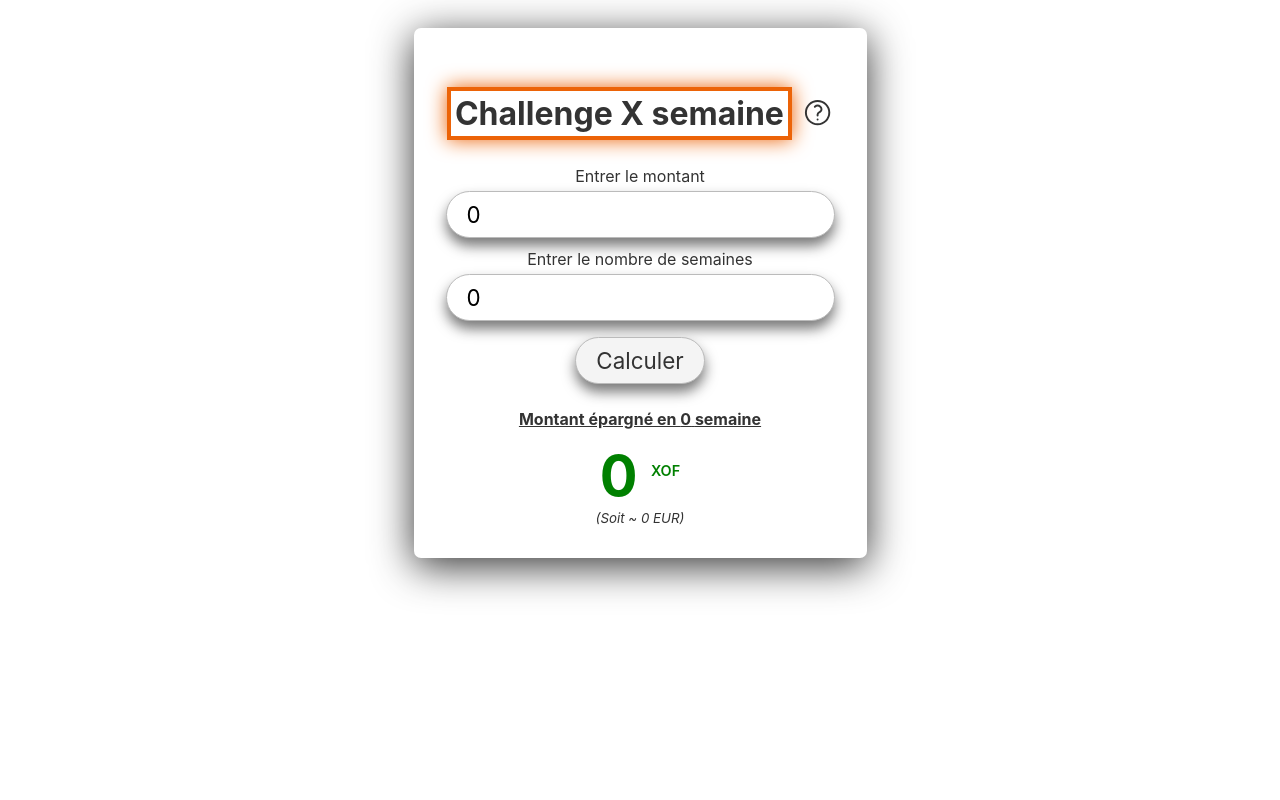
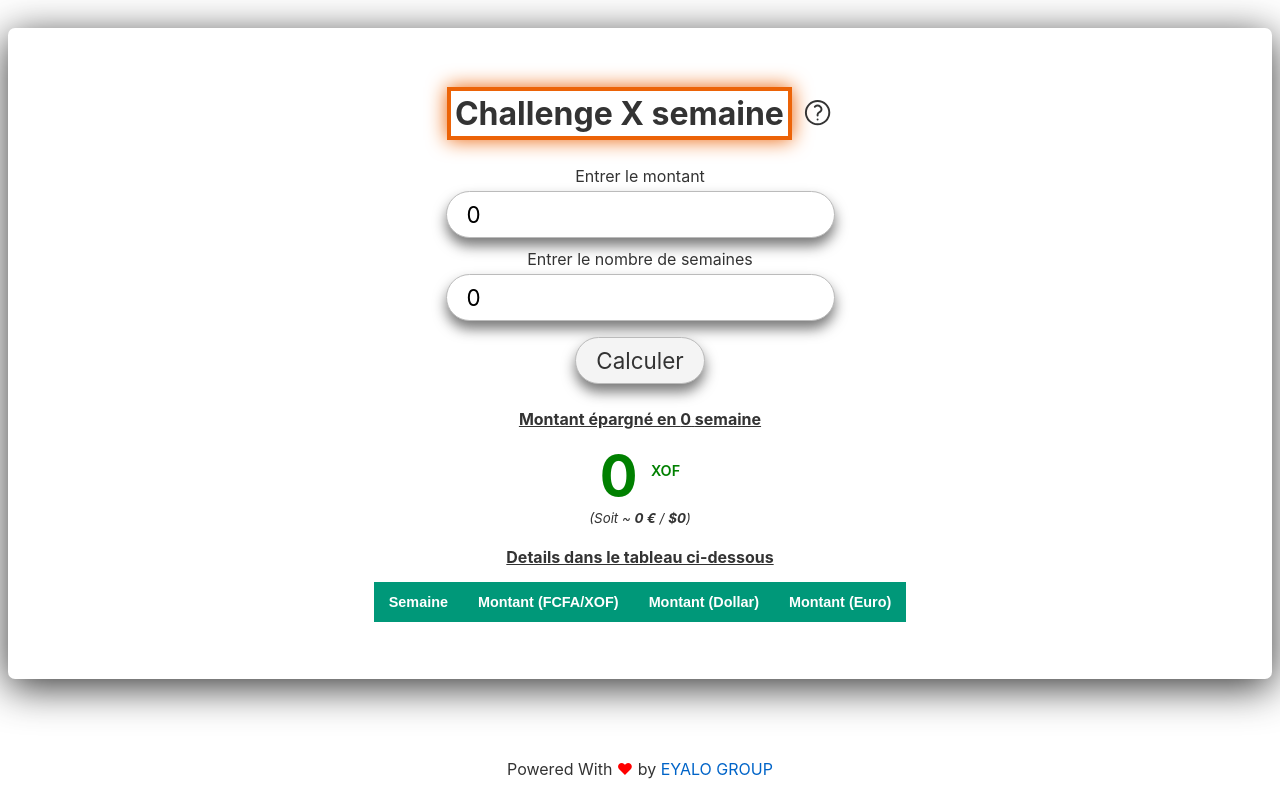
Before and after one commit to juslin03/epargne-calculator, a Svelte app: page / in a window 1280 px wide. Both pictures are taken after a click on the button "Calculer". Built offline with nearby package versions, Linux system fonts and the light colour scheme; no server answers.

Commit message:
Feat: add details in table

```diff
--- a/src/App.svelte
+++ b/src/App.svelte
@@ -2,13 +2,25 @@
 	import { fly } from 'svelte/transition';
 	import { onMount } from 'svelte/internal';
 	import Modal from './Modal.svelte';
+
+	const RATE_EURO = 0.0015384615384615;
+	const RATE_DOLLARS = 0.0015710919088767;
 	let montant = 0, n = 0, somme = 0, hasCalculated = false, note = false, showModal = false;
-	let rateData, totalToConvert = 0;
+	let totalToConvert = 0;
 	let montantEnEuro = 0;
+	let montantEnDollar = 0;
+	let tableRows = "";
 	async function calculer () {
 		somme = 0;
+		tableRows = "";
 		for(let i = 1; i <= n; i++) {
-			somme = somme + (montant * i)
+			somme +=  montant * i;
+			tableRows += `<tr>
+							<td>Semaine n°${i}</td>
+							<td>${montant * i} <small>XOF</small></td>
+							<td>$${Math.round(montant * i * RATE_DOLLARS)}</td>
+							<td>${Math.round(montant * i * RATE_EURO)} €</td>
+						  </tr>`
 		}
 		totalToConvert = somme;
 		somme = somme.toString();
@@ -16,8 +28,14 @@
 		hasCalculated = true;
 		if (hasCalculated) {
 			let response = await fetch(`https://api.getgeoapi.com/v2/currency/convert?api_key=0986567706a51ddcab3d67b8a0d58b210db512fe&from=XOF&to=EUR&amount=${totalToConvert}&format=json`);
-			const { rates } = await response.json();
-			montantEnEuro = rates['EUR']?.rate_for_amount;
+			if (response.status === 403) {
+				montantEnEuro = totalToConvert * RATE_EURO;
+				montantEnDollar = totalToConvert * RATE_DOLLARS;
+			} else {
+				const { rates } = await response.json();
+				montantEnEuro = rates['EUR']?.rate_for_amount;
+				montantEnDollar = totalToConvert * RATE_DOLLARS;
+			}
 		}
 	}
 
@@ -68,11 +86,22 @@ function handleClick() {
 		<input type="number" min={0} id="duree" bind:value={n} placeholder="Ex: 2" />
 		<button on:click={calculer}>Calculer</button>
 		{#if hasCalculated}
-			<div in:fly={{ y: 100, duration: 1000 }}>
+			<div class="result" in:fly={{ y: 100, duration: 1000 }}>
 				<h2 style='text-decoration: underline; font-size: 1rem;'>Montant épargné en {n} {n > 1 ? 'semaines' : 'semaine'}</h2>
 				<strong class="somme">{somme} <sup>XOF</sup></strong>
-				<!-- <div>{JSON.stringify(rateData)}</div> -->
-				<small class="italic">(Soit ~ {Math.floor(montantEnEuro)} EUR)</small>
+				<small class="italic">(Soit ~ <strong>{Math.floor(montantEnEuro)} €</strong> / <strong>${Math.floor(montantEnDollar)}</strong>)</small>
+				<div>
+					<h4 style="text-decoration: underline;margin-bottom: -10px;">Details dans le tableau ci-dessous</h4>
+					<table class="styled-table">
+						<thead>
+							<th>Semaine</th>
+							<th>Montant (FCFA/XOF)</th>
+							<th>Montant (Dollar)</th>
+							<th>Montant (Euro)</th>
+						</thead>
+						<tbody>{@html tableRows}</tbody>
+					</table>
+				</div>
 			</div>
 		{/if}
 	</div>
@@ -93,6 +122,9 @@ function handleClick() {
 {/if}
 
 </section>
+<footer class="license">
+	Powered With <span style="color: red;">&hearts;</span> by <a href="https://eyalogroup.com" target="_blank" rel="noreferrer">EYALO GROUP</a>
+</footer>
 
 <style>
 	.italic {
@@ -124,7 +156,7 @@ function handleClick() {
 		border: none;
 		border-radius: 7px;
 		padding: 2rem;
-		/* width: 50%; */
+		width: 100%;
 		box-sizing: border-box;
 		box-shadow: 0 8px 40px;
 	}
@@ -174,4 +206,38 @@ function handleClick() {
 		z-index: 1;
 		right: 23.5rem;
 	}
+
+	table.styled-table {
+		width: 100%;
+		padding: 1.5rem;
+		text-align: center;
+	}
+
+	table.styled-table {
+		border-collapse: collapse;
+		margin: 25px 0;
+		font-size: 0.9em;
+		font-family: sans-serif;
+		min-width: 400px;
+	}
+	table.styled-table thead th {
+		background-color: #009879;
+		color: #ffffff;
+		text-align: left;
+	}
+
+	table.styled-table th,
+	table.styled-table td {
+		padding: 12px 15px;
+	}
+	table.styled-table tbody tr {
+		border-bottom: 1px solid #989797;
+	}
+
+	footer {
+		position: relative;
+		bottom: 0;
+		text-align: center;
+		margin-top: 5rem;
+	}
 </style>
```
Also changed, not shown: 1 other file (tests, documents, lock files or other folders).
